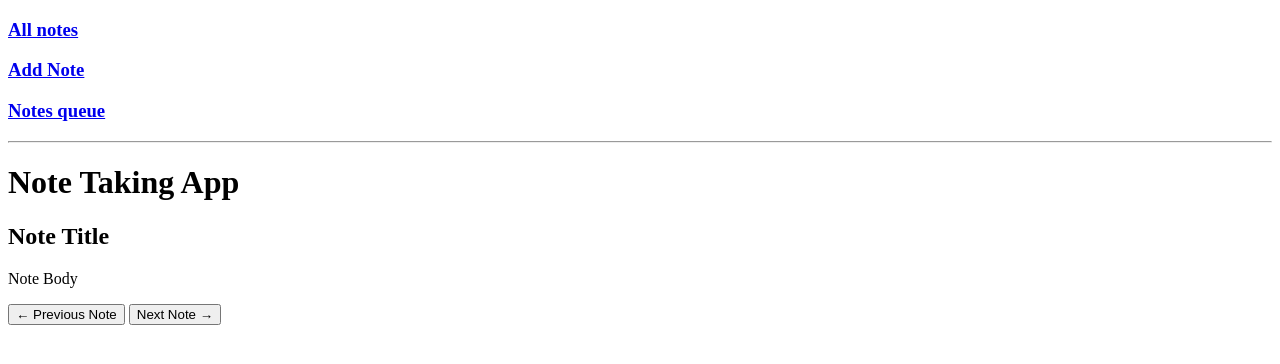
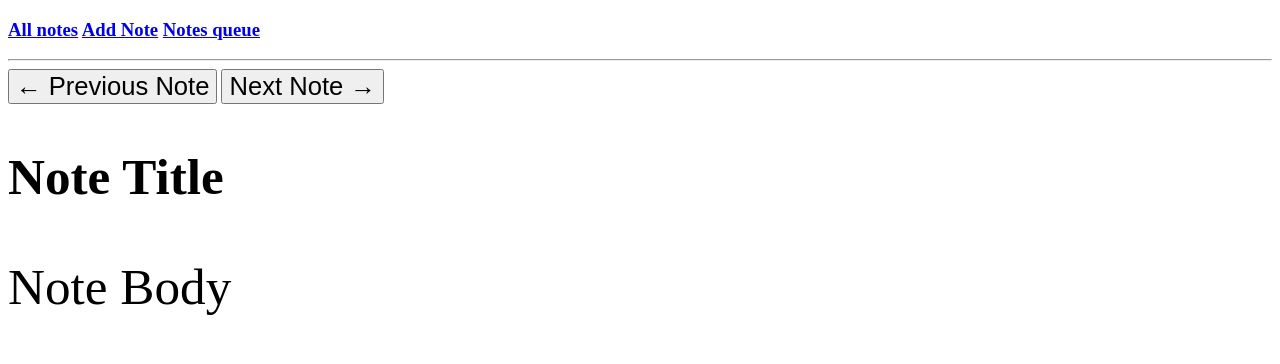
Before and after one commit to karimamd/flaskapp, a Flask app: page / in a window 1280 px wide. Shown: the top 364 px of the page. Run offline with Flask 3, Linux system fonts and the light colour scheme; data that the repository does not hold is empty; some libraries are stand-ins or nearby versions.

Commit message:
some styling

```diff
--- a/app.py
+++ b/app.py
@@ -35,6 +35,7 @@ def queue():
    cur = conn.cursor()
    cur.execute('SELECT * FROM note_items order by note_id asc limit 10;')
    all_notes = cur.fetchall() # list of tuples
+   # all_notes=[(1,'t1','b1'), (2,'t2','b2')]
 
    my_array = all_notes
 
--- a/templates/queue.html
+++ b/templates/queue.html
@@ -8,29 +8,26 @@
 <body>
 	<h3>
 		<a href = "{{ url_for('show_all') }}">All notes</a>
-	 </h3>
-	 <h3>
 		<a href = "{{ url_for('new') }}">Add Note</a>
-	 </h3>
-	 <h3>
 		<a href = "{{ url_for('queue') }}">Notes queue</a>
 	 </h3>
 
 	 <hr/>
-	<h1>Note Taking App</h1>
 
-	<div id="note">
-		<h2 id="note-title">Note Title</h2>
-		<p id="note-body">Note Body</p>
-	</div>
+	<div id="note" style="width: 75vh; height:10vh;">
+		<div id="navigation">
+			<button style="font-size: 2vw;" id="previous-note">&larr; Previous Note</button>
+			<button style="font-size: 2vw;" id="next-note">Next Note &rarr;</button>
+		</div>
+		<h2 style="font-size: 4vw;" id="note-title">Note Title</h2>
+		<p style="font-size: 4vw;" id="note-body">Note Body</p>
 
-	<div id="navigation">
-		<button id="previous-note">&larr; Previous Note</button>
-		<button id="next-note">Next Note &rarr;</button>
 	</div>
 
 
+
 </body>
+
 <script>
 
 	// Initialize the current note index to 0
```
Also changed, not shown: static/styles.css (added, +28 -0 lines), templates/new.html (+5 -2 lines).
